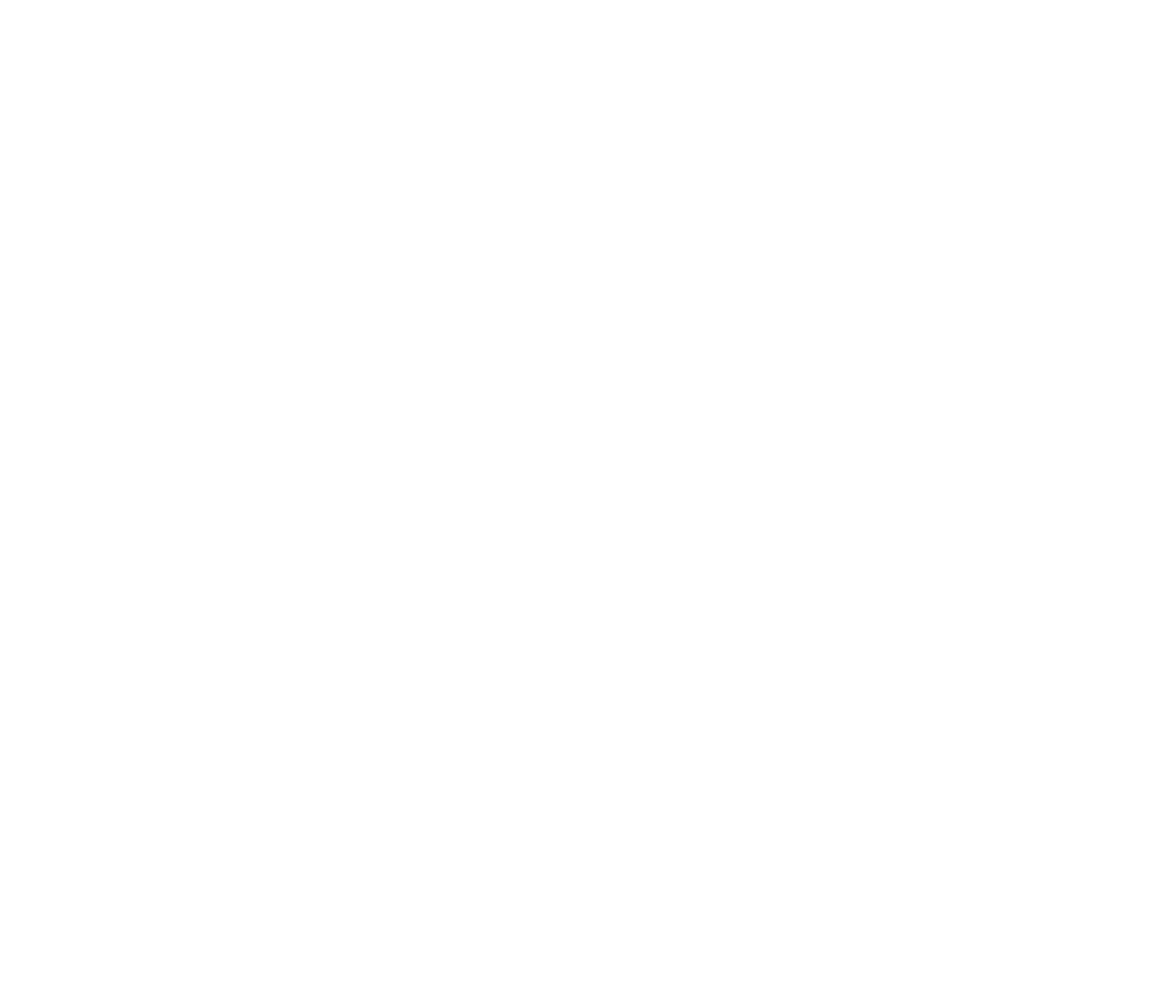
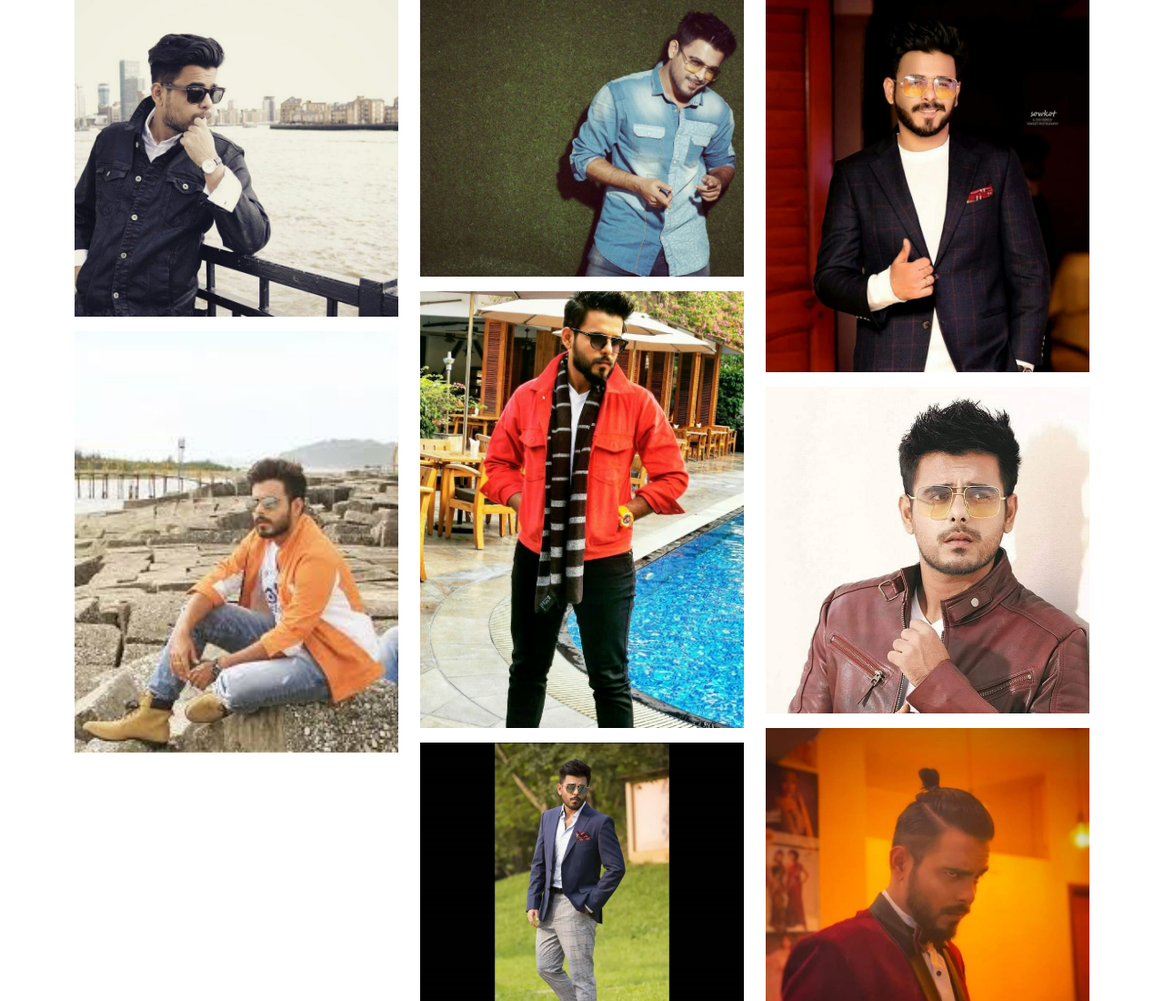
Before and after one commit to JUBARAG/last-boostrap, a plain HTML site: page index.html in a window 1280 px wide. Shown: the top 1100 px of the page at 91% size. Before the commit the page ends 800 px from the top, so only its background shows below. Drawn offline with nearby package versions, Linux system fonts and the light colour scheme.

Commit message:
fast steap compleat

```diff
--- a/index.html
+++ b/index.html
@@ -5,9 +5,49 @@
   <meta http-equiv="X-UA-Compatible" content="IE=edge">
   <meta name="viewport" content="width=device-width, initial-scale=1.0">
   <title>last-boostrap</title>
-
+  <link href="https://cdn.jsdelivr.net/npm/bootstrap@5.1.3/dist/css/bootstrap.min.css" rel="stylesheet" integrity="sha384-1BmE4kWBq78iYhFldvKuhfTAU6auU8tT94WrHftjDbrCEXSU1oBoqyl2QvZ6jIW3" crossorigin="anonymous">
 </head>
 <body>
+  <section class="container">
+    <div class="row">
+      <div class="col-4">
+        <div class="row mb-3">
+          <img class="img-fluid" src="s1/1.jpg" alt="">
+        </div>
+        <div class="row mb-3">
+          <img class="img-fluid" src="s1/12.jpg" alt="">
+        </div>
+      </div>
+      <div class="col-4">
+        <div class="row mb-3">
+          <img class="img-fluid" src="s1/13.jpg" alt="">
+        </div>
+        <div class="row mb-3">
+          <img class="img-fluid" src="s1/15.jpg" alt="">
+        </div>
+        <div class="row mb-3">
+          <img class="img-fluid" src="s1/17.jpg" alt="">
+        </div>
+        <div class="row mb-3">
+          <img class="img-fluid" src="s1/18.jpg" alt="">
+        </div>
 
+      </div>
+      <div class="col-4">
+        <div class="row mb-3">
+          <img class="img-fluid" src="s1/19.jpg" alt="">
+        </div>
+        <div class="row mb-3">
+          <img class="img-fluid" src="s1/2.jpg" alt="">
+        </div>
+        <div class="row mb-3">
+          <img class="img-fluid" src="s1/20.jpg" alt="">
+        </div>
+      </div>
+    </div>
+  </section>
+
+
+  <script src="https://cdn.jsdelivr.net/npm/bootstrap@5.1.3/dist/js/bootstrap.bundle.min.js" integrity="sha384-ka7Sk0Gln4gmtz2MlQnikT1wXgYsOg+OMhuP+IlRH9sENBO0LRn5q+8nbTov4+1p" crossorigin="anonymous"></script>
 </body>
 </html>
```
